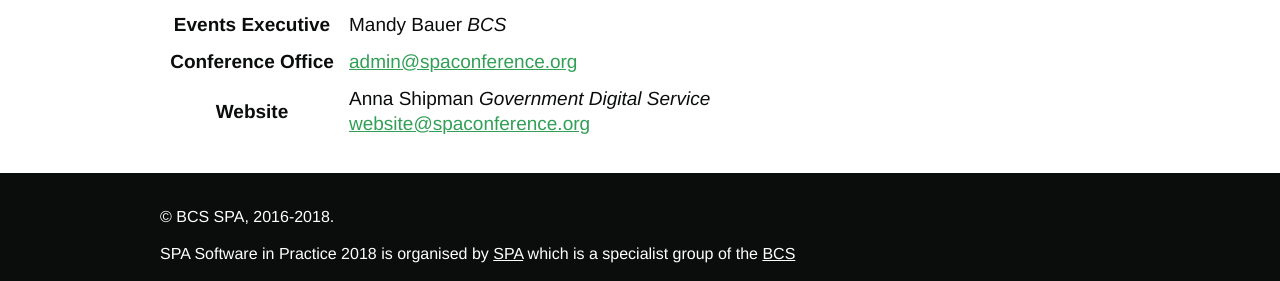
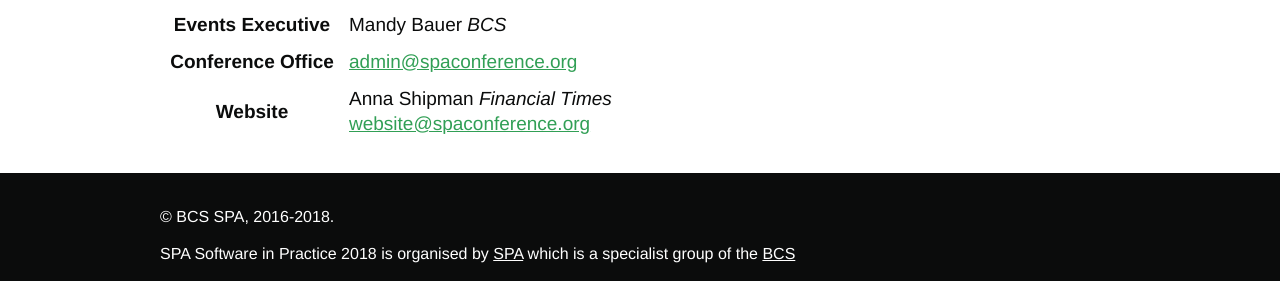
Before and after one commit to spaconference/spa-website, a Jekyll site: the page built from organisers.md, in a window 1280 px wide. Shown: the part 784-1065 px from the top of the page. Built offline with Jekyll 4.4.1, drawn with Linux system fonts in a browser that asks for light colours.

Commit message:
Change my affiliation

```diff
--- a/organisers.md
+++ b/organisers.md
@@ -36,6 +36,6 @@
 <noscript>&amp;amp;amp;amp;amp;amp;amp;amp;amp;lt;a href="http://www.quarella.co.uk/email/spamproof-noscript.html"&amp;amp;amp;amp;amp;amp;amp;amp;amp;gt;[spam-blocked email address]&amp;amp;amp;amp;amp;amp;amp;amp;amp;lt;/a&amp;amp;amp;amp;amp;amp;amp;amp;amp;gt;</noscript></td>
 </tr>
 <tr><th>Website</th>
-<td>Anna Shipman <em>Government Digital Service</em><br />
+<td>Anna Shipman <em>Financial Times</em><br />
 <script language="javascript">eval(unescape('%64%6f%63%75%6d%65%6e%74%2e%77%72%69%74%65%28%27%3c%61%20%68%72%65%66%3d%22%6d%61%69%6c%74%6f%3a%77%65%62%73%69%74%65%40%73%70%61%63%6f%6e%66%65%72%65%6e%63%65%2e%6f%72%67%22%3e%77%65%62%73%69%74%65%40%73%70%61%63%6f%6e%66%65%72%65%6e%63%65%2e%6f%72%67%3c%2f%61%3e%27%29%3b'))</SCRIPT><NOSCRIPT><a href="http://www.quarella.co.uk/email/spamproof-noscript.html">[spam-blocked email address]</a></NOSCRIPT></td>
 </tr>
```
